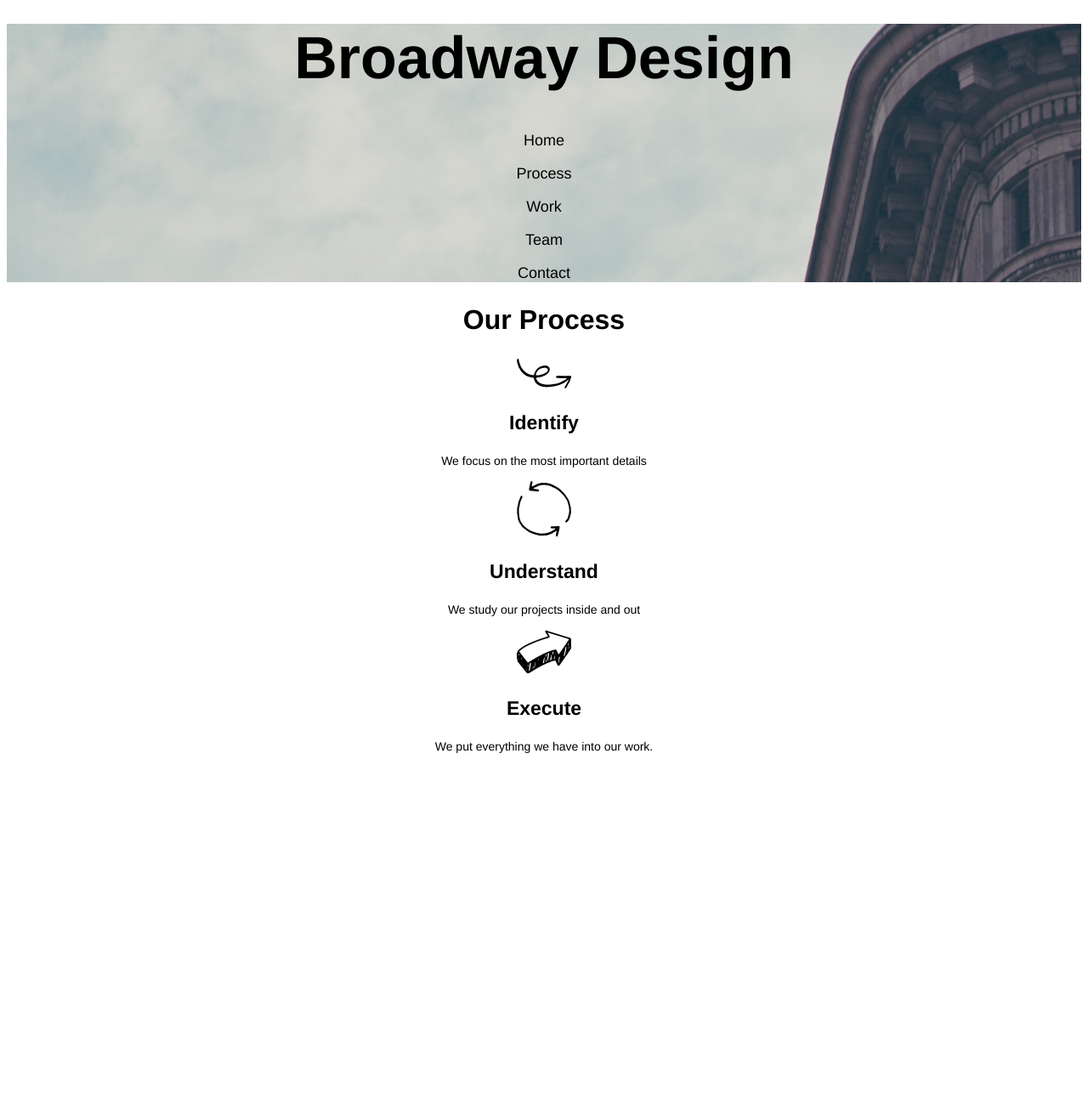
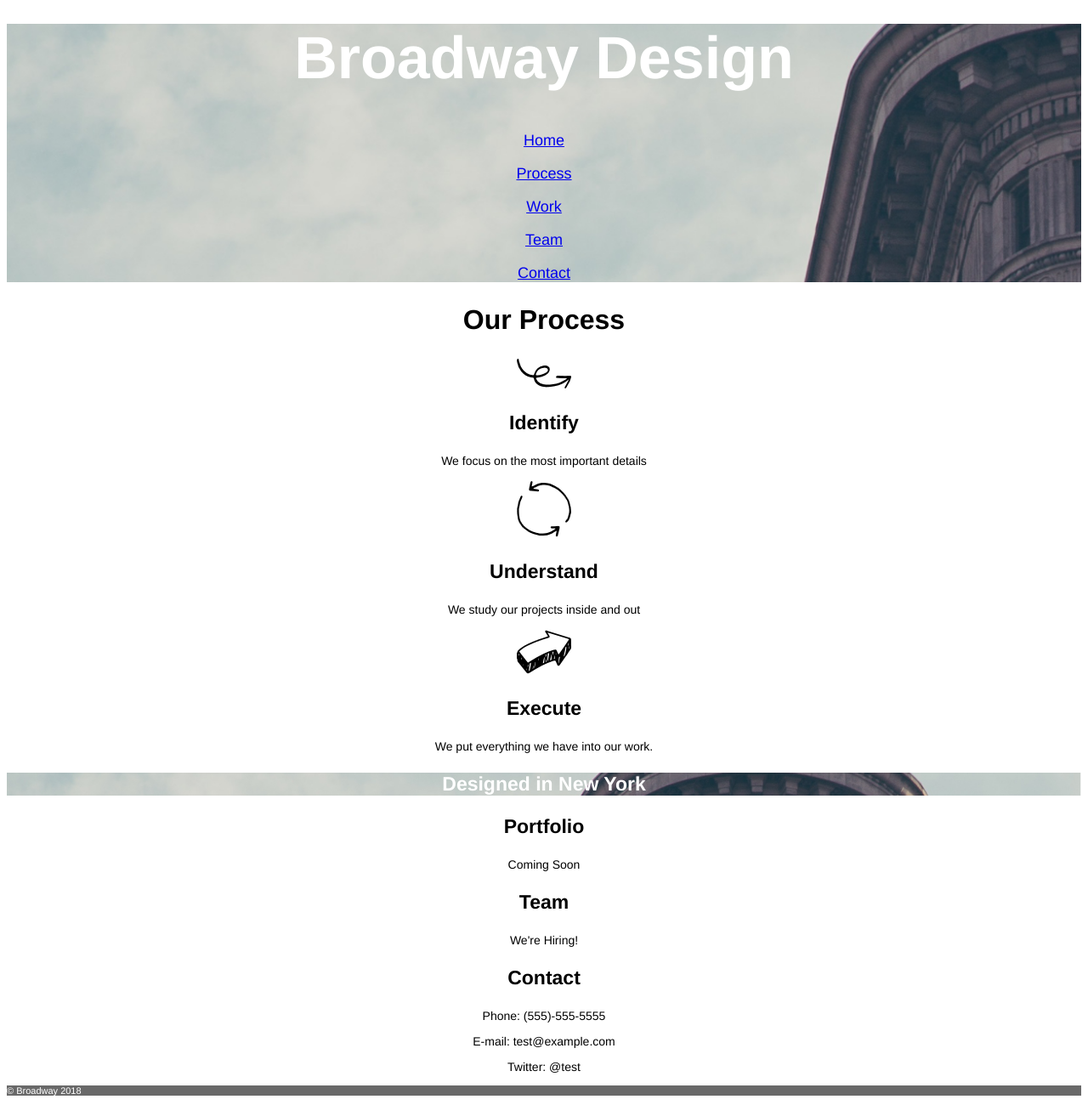
Before and after one commit to AJ-2018/Broadway, a plain HTML site: page index.html in a window 1280 px wide. Shown: the part 19-1319 px from the top of the page at 85% size. Before the commit the page ends 919 px from the top, so only its background shows below. Drawn offline with Linux system fonts and the light colour scheme.

Commit message:
Add links and more page content

```diff
--- a/index.html
+++ b/index.html
@@ -11,14 +11,14 @@
     <div>
       <h1> Broadway Design </h1>
 
-      <p class = "links"> Home </p>
-      <p class = "links"> Process </p>
-      <p class = "links"> Work </p>
-      <p class = "links"> Team </p>
-      <p class = "links"> Contact </p>
+      <p class = "links"> <a href = "index.html"> Home </a> </p>
+      <p class = "links"> <a href = "#process"> Process </a> </p>
+      <p class = "links"> <a href = "#portfolio"> Work </a> </p>
+      <p class = "links"> <a href = "#team"> Team </a> </p>
+      <p class = "links"> <a href = "#contact"> Contact </a> </p>
    </div>
 
-   <h2> Our Process </h2>
+   <h2 id = "process"> Our Process </h2>
 
    <p class = "icons"> <img src = "resources\images\identify.png" /> </p>
    <h3> Identify </h3>
@@ -32,5 +32,20 @@
    <h3> Execute </h3>
    <p class = "text"> We put everything we have into our work. </p>
 
+   <p class = "NY"> Designed in New York </p>
+
+   <h3 id = "portfolio"> Portfolio </h3>
+   <p class = "text"> Coming Soon </p>
+
+   <h3 id = "team"> Team </h3>
+   <p class = "text"> We're Hiring! </p>
+
+   <h3 id = "contact"> Contact </h3>
+   <p class = "text"> Phone: (555)-555-5555 </p>
+   <p class = "text"> E-mail: test@example.com </p>
+   <p class = "text"> Twitter: @test </p>
+
+   <p class = "footer"> &copy Broadway 2018 </p>
+
   </body>
 </html>
--- a/resources/css/style.css
+++ b/resources/css/style.css
@@ -18,10 +18,15 @@ h2 {
   font-weight: bold;
 }
 
-h3{
+h3 {
   font-size: 23px;
   font-weight: bold;
 }
+
+div,
+ .NY {
+   color: white;
+ }
 
 .links {
   font-size: 18px;
@@ -30,3 +35,17 @@ h3{
 .text {
   font-size: 14px;
 }
+
+.NY {
+  font-size: 23px;
+  font-weight: bold;
+  background-image: url("https://raw.githubusercontent.com/AJ-2018/Broadway/master/resources/images/the-flatiron-building.png");
+  background-size: cover;
+}
+
+.footer {
+  font-size: 11px;
+  color: white;
+  background-color: dimgray;
+  text-align: left;
+}
```
